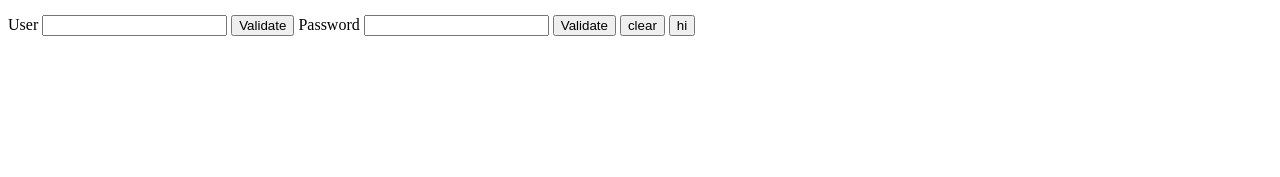
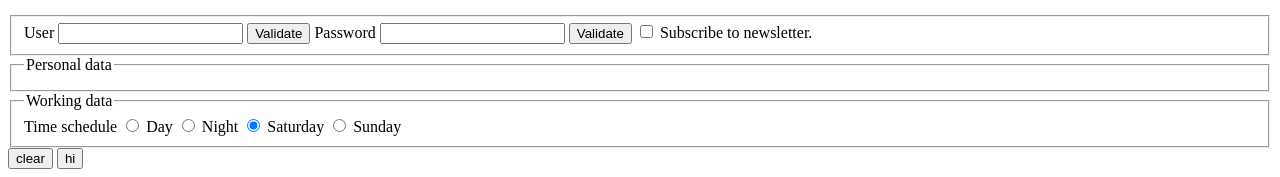
Before and after one commit to Bananacap/bananacap.github.io, a plain HTML site: page index.html in a window 1280 px wide. Shown: the part 767-944 px from the top of the page. Before the commit the page ends 811 px from the top, so only its background shows below. Drawn offline with Linux system fonts and the light colour scheme.

Commit message:
Update index.html

```diff
--- a/index.html
+++ b/index.html
@@ -112,12 +112,34 @@
     </table>
     <br>
     <form action="" method="get">
+        <fieldset>
             <label for="user">User</label>
             <input type="text" name="User" id="user">
             <input type="submit" value="Validate">
             <label for="pass">Password</label>
             <input type="password" name="pass" id="pass">
             <input type="submit" value="Validate">
+            <input type="checkbox" name="info" id="info">
+            <label for="info">Subscribe to newsletter.</label>
+        </fieldset>
+        <fieldset>
+            <legend>Personal data</legend>
+        </fieldset>
+        <fieldset>
+            <legend>Working data</legend>
+            <label for="">Time schedule</label>
+            <input type="radio" name="turn" id="a" checked>
+            <label for="a">Day</label>
+            <input type="radio" name="turn" id="b">
+            <label for="b">Night</label>
+            <input type="radio" name="turn" id="c" checked>
+            <label for="c">Saturday</label>
+            <input type="radio" name="turn" id="d">
+            <label for="d">Sunday</label>
+        </fieldset>
+
+
+
         <input type="reset" value="clear">
         <input type="button" value="hi">
     </form>
```
Lines whose indentation alone changed are shown as unchanged.
